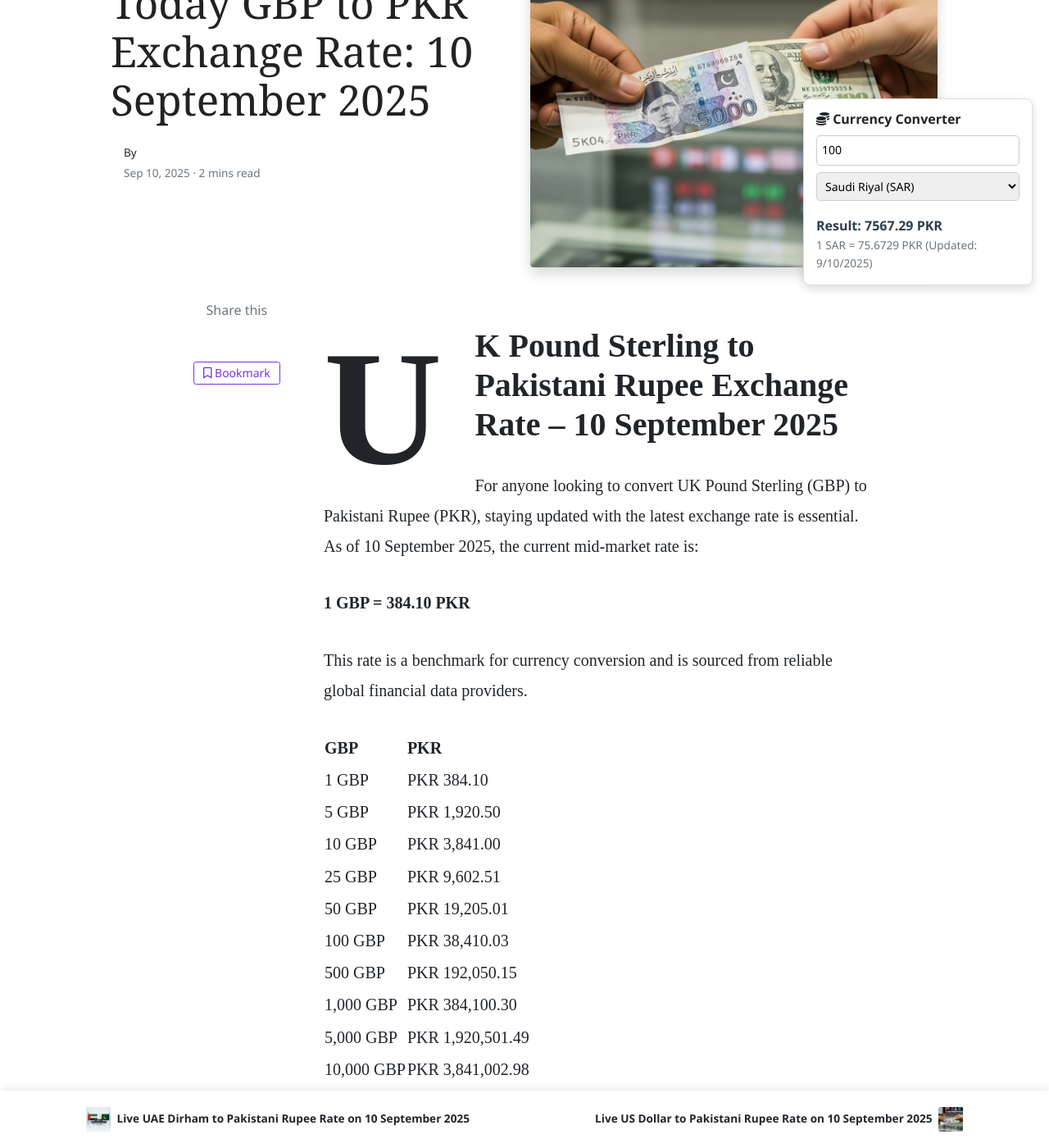
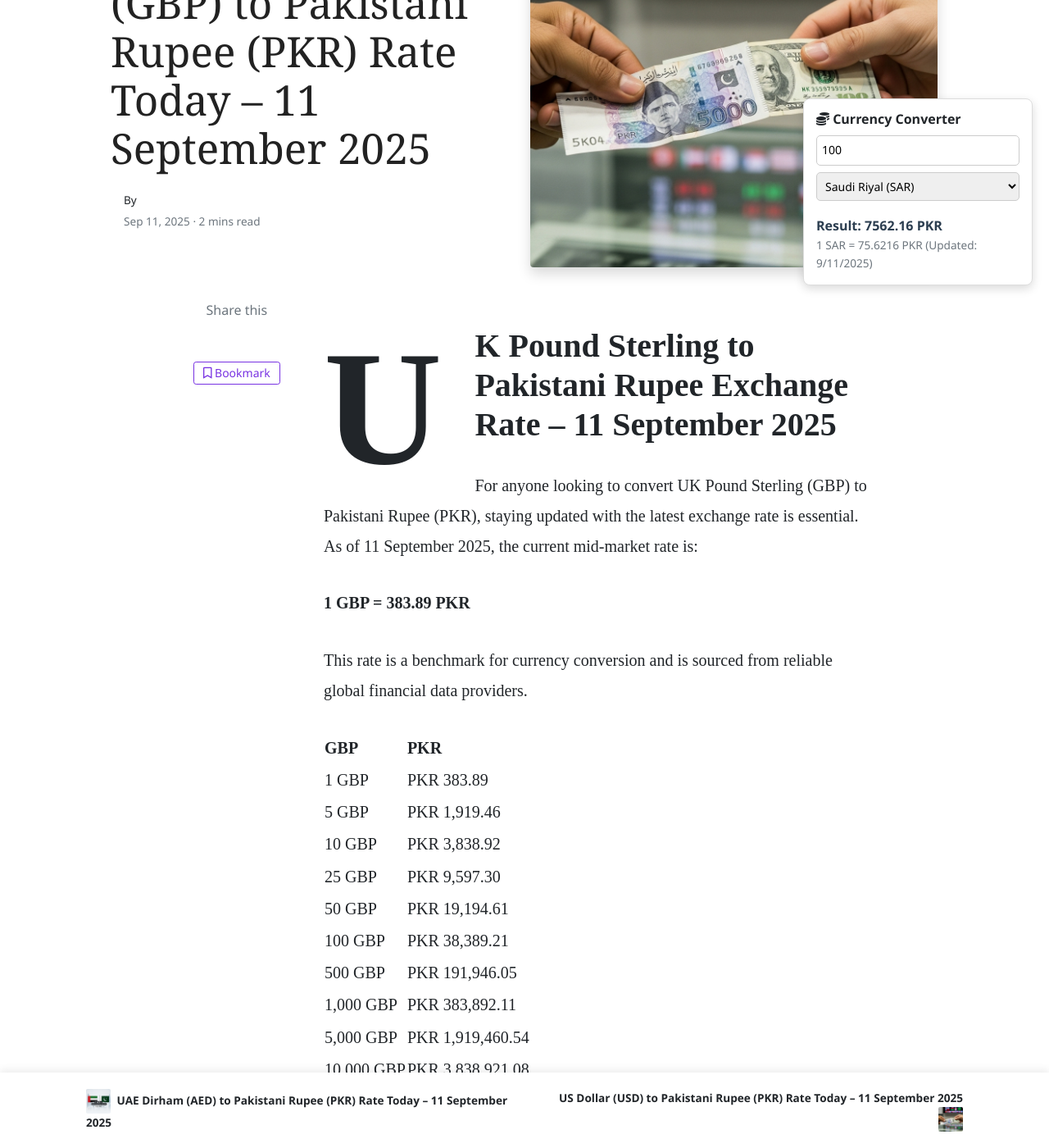
Before and after one commit to mlcom/mlcom.github.io, a Jekyll site: the page built from _posts/2025-09-11-today-uk-pound-sterling-to-pkr-exchange-rate-september-2025-prices-updated-gbp-to-pkr.md, in a window 1280 px wide and 1400 px high, scrolled down 295 px. Shown: the whole window at 82% size. Built offline with Jekyll 4.4.1, drawn with Linux system fonts in a browser that asks for light colours; nearby versions of some CDN libraries; comment, search, counter and statistics services are not loaded; some of the changed text lies outside the part shown.

Commit message:
Automated: Update currency rates and generate daily posts

```diff
--- a/_posts/2025-09-10-today-uae-dirham-to-pkr-exchange-rate-september-2025-prices-updated-aed-to-pkr.md
+++ b/_posts/2025-09-11-today-uae-dirham-to-pkr-exchange-rate-september-2025-prices-updated-aed-to-pkr.md
@@ -1,32 +1,32 @@
 ---
 layout: post
-title:  'Live UAE Dirham to Pakistani Rupee Rate on 10 September 2025'
+title:  'UAE Dirham (AED) to Pakistani Rupee (PKR) Rate Today – 11 September 2025'
 author: jane
 categories: [ aed-to-pkr ]
 image: assets/images/aed-to-pkr-rate-today.jpg
 tags: ['AED to PKR', 'UAE Dirham to Pakistani Rupee', 'dubai dirham to pkr', 'dirham rate in pakistan today', 'uae exchange rate pakistan']
 ---
 
-# UAE Dirham to Pakistani Rupee Exchange Rate – 10 September 2025
+# UAE Dirham to Pakistani Rupee Exchange Rate – 11 September 2025
 
-For anyone looking to convert UAE Dirham (AED) to Pakistani Rupee (PKR), staying updated with the latest exchange rate is essential. As of 10 September 2025, the current mid-market rate is:
+For anyone looking to convert UAE Dirham (AED) to Pakistani Rupee (PKR), staying updated with the latest exchange rate is essential. As of 11 September 2025, the current mid-market rate is:
 
-**1 AED = 77.27 PKR**
+**1 AED = 77.22 PKR**
 
 This rate is a benchmark for currency conversion and is sourced from reliable global financial data providers.
 
 | AED | PKR |
 | --- | --- |
-| 1 AED | PKR 77.27 |
-| 5 AED | PKR 386.35 |
-| 10 AED | PKR 772.70 |
-| 25 AED | PKR 1,931.74 |
-| 50 AED | PKR 3,863.49 |
-| 100 AED | PKR 7,726.98 |
-| 500 AED | PKR 38,634.89 |
-| 1,000 AED | PKR 77,269.79 |
-| 5,000 AED | PKR 386,348.94 |
-| 10,000 AED | PKR 772,697.89 |
+| 1 AED | PKR 77.22 |
+| 5 AED | PKR 386.09 |
+| 10 AED | PKR 772.17 |
+| 25 AED | PKR 1,930.44 |
+| 50 AED | PKR 3,860.87 |
+| 100 AED | PKR 7,721.75 |
+| 500 AED | PKR 38,608.73 |
+| 1,000 AED | PKR 77,217.45 |
+| 5,000 AED | PKR 386,087.27 |
+| 10,000 AED | PKR 772,174.54 |
 
 
 ## Understanding Exchange Rate Fluctuations
--- a/_posts/2025-09-10-today-uk-pound-sterling-to-pkr-exchange-rate-september-2025-prices-updated-gbp-to-pkr.md
+++ b/_posts/2025-09-11-today-uk-pound-sterling-to-pkr-exchange-rate-september-2025-prices-updated-gbp-to-pkr.md
@@ -1,32 +1,32 @@
 ---
 layout: post
-title:  'Today GBP to PKR Exchange Rate: 10 September 2025'
+title:  'UK Pound Sterling (GBP) to Pakistani Rupee (PKR) Rate Today – 11 September 2025'
 author: john
 categories: [ gbp-to-pkr ]
 image: assets/images/usd-to-pkr-rate-today.jpg
 tags: ['GBP to PKR', 'UK Pound to Pakistani Rupee', 'pound rate in pakistan', 'great britain pound to pkr', 'uk to pakistan money transfer']
 ---
 
-# UK Pound Sterling to Pakistani Rupee Exchange Rate – 10 September 2025
+# UK Pound Sterling to Pakistani Rupee Exchange Rate – 11 September 2025
 
-For anyone looking to convert UK Pound Sterling (GBP) to Pakistani Rupee (PKR), staying updated with the latest exchange rate is essential. As of 10 September 2025, the current mid-market rate is:
+For anyone looking to convert UK Pound Sterling (GBP) to Pakistani Rupee (PKR), staying updated with the latest exchange rate is essential. As of 11 September 2025, the current mid-market rate is:
 
-**1 GBP = 384.10 PKR**
+**1 GBP = 383.89 PKR**
 
 This rate is a benchmark for currency conversion and is sourced from reliable global financial data providers.
 
 | GBP | PKR |
 | --- | --- |
-| 1 GBP | PKR 384.10 |
-| 5 GBP | PKR 1,920.50 |
-| 10 GBP | PKR 3,841.00 |
-| 25 GBP | PKR 9,602.51 |
-| 50 GBP | PKR 19,205.01 |
-| 100 GBP | PKR 38,410.03 |
-| 500 GBP | PKR 192,050.15 |
-| 1,000 GBP | PKR 384,100.30 |
-| 5,000 GBP | PKR 1,920,501.49 |
-| 10,000 GBP | PKR 3,841,002.98 |
+| 1 GBP | PKR 383.89 |
+| 5 GBP | PKR 1,919.46 |
+| 10 GBP | PKR 3,838.92 |
+| 25 GBP | PKR 9,597.30 |
+| 50 GBP | PKR 19,194.61 |
+| 100 GBP | PKR 38,389.21 |
+| 500 GBP | PKR 191,946.05 |
+| 1,000 GBP | PKR 383,892.11 |
+| 5,000 GBP | PKR 1,919,460.54 |
+| 10,000 GBP | PKR 3,838,921.08 |
 
 
 ## Understanding Exchange Rate Fluctuations
@@ -45,7 +45,7 @@ This depends on your personal needs. If the Pound is currently strong against th
 
 ### How much is 100 Pounds in Pakistani Rupees?
 
-Based on the live mid-market rate, 100 UK Pound Sterling equals **384,100.30** Pakistani Rupees. The final amount may vary based on the service provider's rate and fees.
+Based on the live mid-market rate, 100 UK Pound Sterling equals **383,892.11** Pakistani Rupees. The final amount may vary based on the service provider's rate and fees.
 
 
 
```
Also changed, not shown: other parts of _posts/2025-09-11-today-uae-dirham-to-pkr-exchange-rate-september-2025-prices-updated-aed-to-pkr.md (+1 -1 lines), _data/rates.yml (+137 -137 lines), _posts/2025-09-11-today-saudi-riyal-to-pkr-exchange-rate-september-2025-prices-updated-sar-to-pkr.md (renamed from _posts/2025-09-10-today-saudi-riyal-to-pkr-exchange-rate-september-2025-prices-updated-sar-to-pkr.md, +15 -15 lines), _posts/2025-09-11-today-us-dollar-to-pkr-exchange-rate-september-2025-prices-updated-usd-to-pkr.md (renamed from _posts/2025-09-10-today-us-dollar-to-pkr-exchange-rate-september-2025-prices-updated-usd-to-pkr.md, +15 -15 lines).
